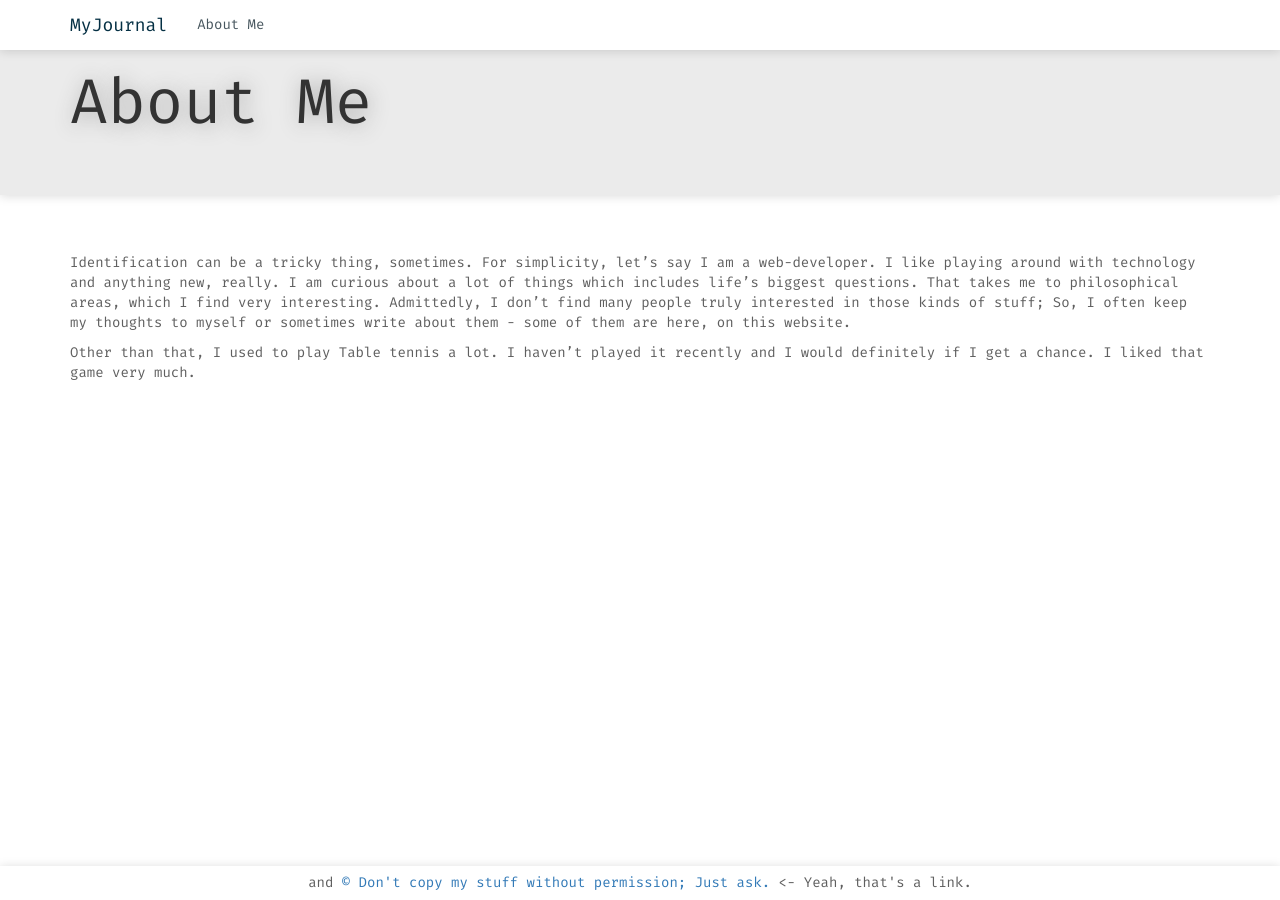
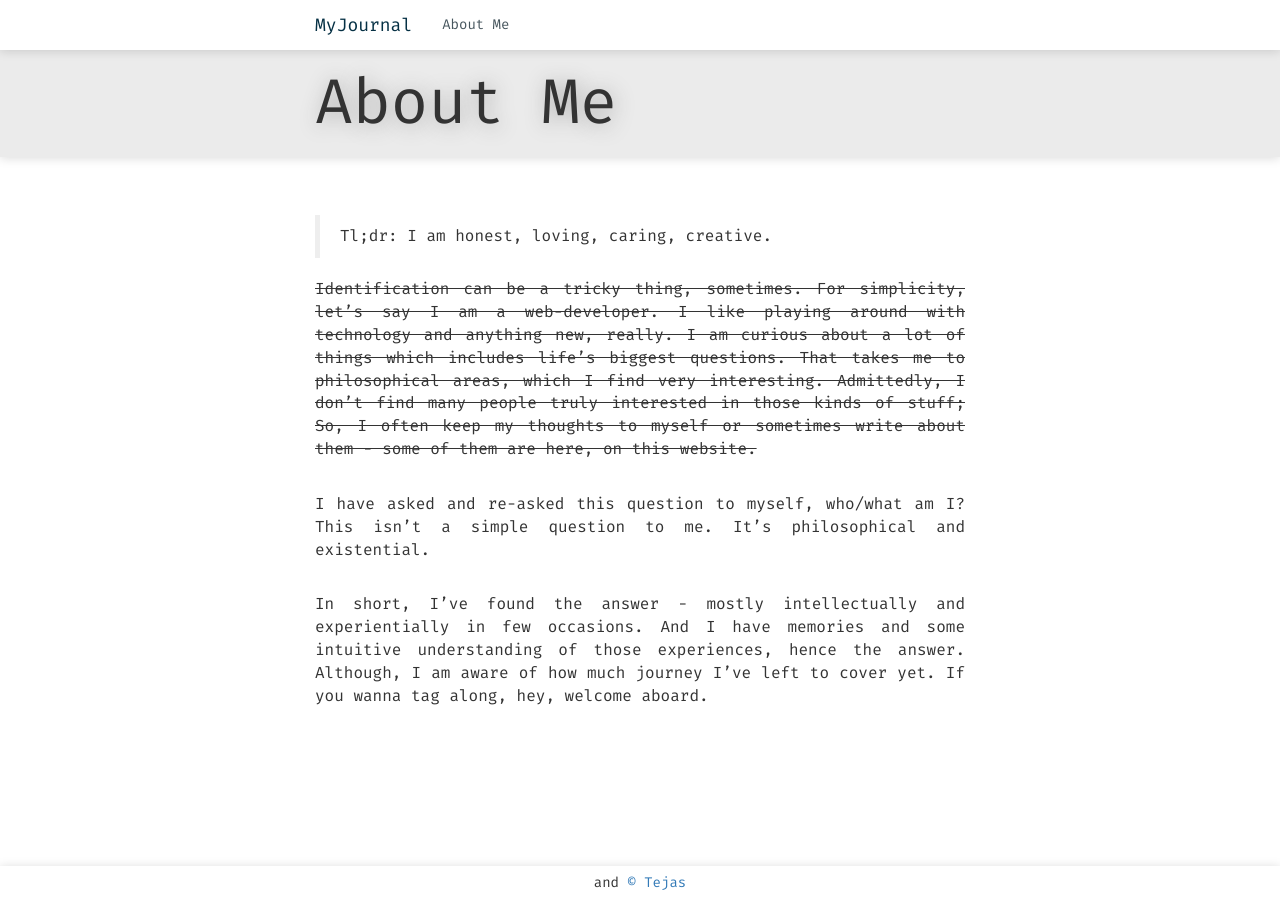
Before and after one commit to tejas-hosamani/myJournal, a Jekyll site: the page built from about.md, in a window 1280 px wide. Built offline with Jekyll 4.4.1, drawn with Linux system fonts in a browser that asks for light colours; nearby versions of some CDN libraries; some web fonts are replaced.

Commit message:
Some styling updates. Read to bring my posts from other blogs.

```diff
--- a/_includes/footer.html
+++ b/_includes/footer.html
@@ -1,5 +1,5 @@
 <nav class="navbar navbar-default navbar-fixed-bottom">
   <div class="container footer-content">
-    and <a href="as-i-said-dont-copy-my-stuff/">© Don't copy my stuff without permission; Just ask.</a> <- Yeah, that's a link.
+    and <a href="/let-me-know/">© Tejas</a>
   </div>
 </nav>
--- a/about.md
+++ b/about.md
@@ -12,12 +12,16 @@ permalink: /about/
 
 </div> -->
 
-Identification can be a tricky thing, sometimes. For simplicity, let's say I am a web-developer. I like playing
+> Tl;dr: I am honest, loving, caring, creative.
+
+
+~~Identification can be a tricky thing, sometimes. For simplicity, let's say I am a web-developer. I like playing
 around with technology and anything new, really. I am curious about a lot of things which includes life's biggest
-questions. That takes me to philosophical areas, which I find very interesting. Admittedly, I don't find many people truly interested in those kinds of stuff; So, I often keep my thoughts to myself or sometimes write about them - some of them are here, on this website.
+questions. That takes me to philosophical areas, which I find very interesting. Admittedly, I don't find many people truly interested in those kinds of stuff; So, I often keep my thoughts to myself or sometimes write about them - some of them are here, on this website.~~
 
-Other than that, I used to play Table tennis a lot. I haven't played it recently and I would definitely if I get a chance. I liked that game very much.
+I have asked and re-asked this question to myself, who/what am I? This isn't a simple question to me. It's philosophical and existential.
 
+In short, I've found the answer - mostly intellectually and experientially in few occasions. And I have memories and some intuitive understanding of those experiences, hence the answer. Although, I am aware of how much journey I've left to cover yet. If you wanna tag along, hey, welcome aboard.
 
 
 <!-- <div class="manual manual-title">
--- a/css/main.scss
+++ b/css/main.scss
@@ -29,7 +29,6 @@
 body{
   background-color: #ffffff !important;
   font-family: "Fira Mono" !important;
-  color: #5f5f5f !important;
 }
 .page-stuff{
   a {
@@ -79,39 +78,42 @@ padding-bottom: 2em;
 
 .post-title{
     font-size: 20px !important;
-  color:  #111111 !important;
-  text-shadow: 2px 2px 8px #555;
-  transition-duration: 0.5s;
+    color: #000 !important;
+    text-shadow: 2px 2px 6px #5556;
+    transition-duration: 0.2s;
+    font-weight: bold;
 
     &:hover {
         text-shadow: 15px 17px 30px #555;
-      transition-duration: 0.5s;
+        transition-duration: 0.2s;
         font-size: 21px !important;
     }
 }
 
 .post-excerpt{
-  color: #5f5f5f !important;
+    color: #505050 !important;
     padding-top: 0.5em;
     padding-bottom: 0.3em;
+    font-size: 18px;
 }
+
 .post-title-main{
   text-align: left;
   color: #333 !important;
   text-shadow: 2px 2px 20px #aaa;
 }
 .post-content{
-  font-size: 19px;
+  font-size: 18px;
   text-align: justify;
   padding-bottom: 5em;
 }
 pre{
     background-color: #050138 !important;
-border:none !important;
-border-radius: 0px !important;
-font-size: 20px !important;
-padding: 1.5em !important;
-color:white !important;
+    border          : none !important;
+    border-radius   : 0px !important;
+    font-size       : 20px !important;
+    padding         : 1.5em !important;
+    color           : white !important;
 }
 .post-meta{
     color: rgb(119, 119, 119) !important;
@@ -166,26 +168,22 @@ text-align: center;
 }
 // Our variables
 $base-font-family: "Helvetica Neue", Helvetica, Arial, sans-serif;
-$base-font-size:   16px;
+$base-font-size  : 16px;
 $base-font-weight: 400;
-$small-font-size:  $base-font-size * 0.875;
+$small-font-size : $base-font-size * 0.875;
 $base-line-height: 1.5;
-
-$spacing-unit:     30px;
-
-$text-color:       #111;
+$spacing-unit    : 30px;
+$text-color      : #111;
 $background-color: #fdfdfd;
-$brand-color:      #2a7ae2;
-
-$grey-color:       #828282;
+$brand-color     : #2a7ae2;
+$grey-color      : #828282;
 $grey-color-light: lighten($grey-color, 40%);
-$grey-color-dark:  darken($grey-color, 25%);
+$grey-color-dark : darken($grey-color, 25%);
 
 // Width of the content area
-$content-width:    800px;
-
-$on-palm:          600px;
-$on-laptop:        800px;
+$content-width: 680px;
+$on-palm      : 600px;
+$on-laptop    : 680px;
 
 
 
@@ -202,8 +200,6 @@ $on-laptop:        800px;
     }
 }
 
-
-
 // Import partials from `sass_dir` (defaults to `_sass`)
 @import
         "syntax-highlighting"
@@ -213,3 +209,62 @@ $on-laptop:        800px;
 .navbar {
   min-height: 0 !important;
 }
+
+@media (min-width: 1200px), (min-width: 992px), (min-width: 768px) {
+    .container {
+        width: 680px !important;
+    }
+
+    .jumbotron {
+        padding-bottom: 10px !important;
+    }
+
+    p {
+        font-size: 16px;
+    }
+}
+
+@media (max-width: 550px) {
+    .post-content {
+        font-size: 14px;
+        text-align: justify;
+        padding-bottom: 5em;
+    }
+
+    .jumbotron {
+        padding-top: 60px !important;
+        padding-bottom: 5px !important;
+        margin-bottom: 2em !important;
+        color: inherit;
+        background-color: #eee;
+    }
+
+    pre {
+        font-size: 14px !important;
+    }
+}
+
+.posted {
+    color: #9f9f9f;
+    font-size: 14px;
+}
+
+p {
+    margin: 0 0 2em !important;
+    text-align: justify;
+}
+
+blockquote p {
+    margin: 0 0 !important;
+}
+
+hr {
+    height: 1px !important;
+    border: none !important;
+    background: linear-gradient( to left, #ccc, #eee, #fff) !important;
+}
+
+
+.jumbotron p {
+    margin-bottom: 15px !important;
+}
--- a/index.html
+++ b/index.html
@@ -39,6 +39,7 @@ layout: default
       </span>
     </div>
   </div>
+  <hr />
   {% endfor %}
   </div>
 </section>
```
Also changed, not shown: 404.html (+7 -3 lines), _posts/2016-06-22-present-is-present.markdown (+4 -4 lines), as-i-said-dont-copy-my-stuff.md (deleted, +0 -11 lines), let-me-know.md (added, +12 -0 lines), Gemfile.lock, 9 other files. Lines whose indentation alone changed are shown as unchanged.
